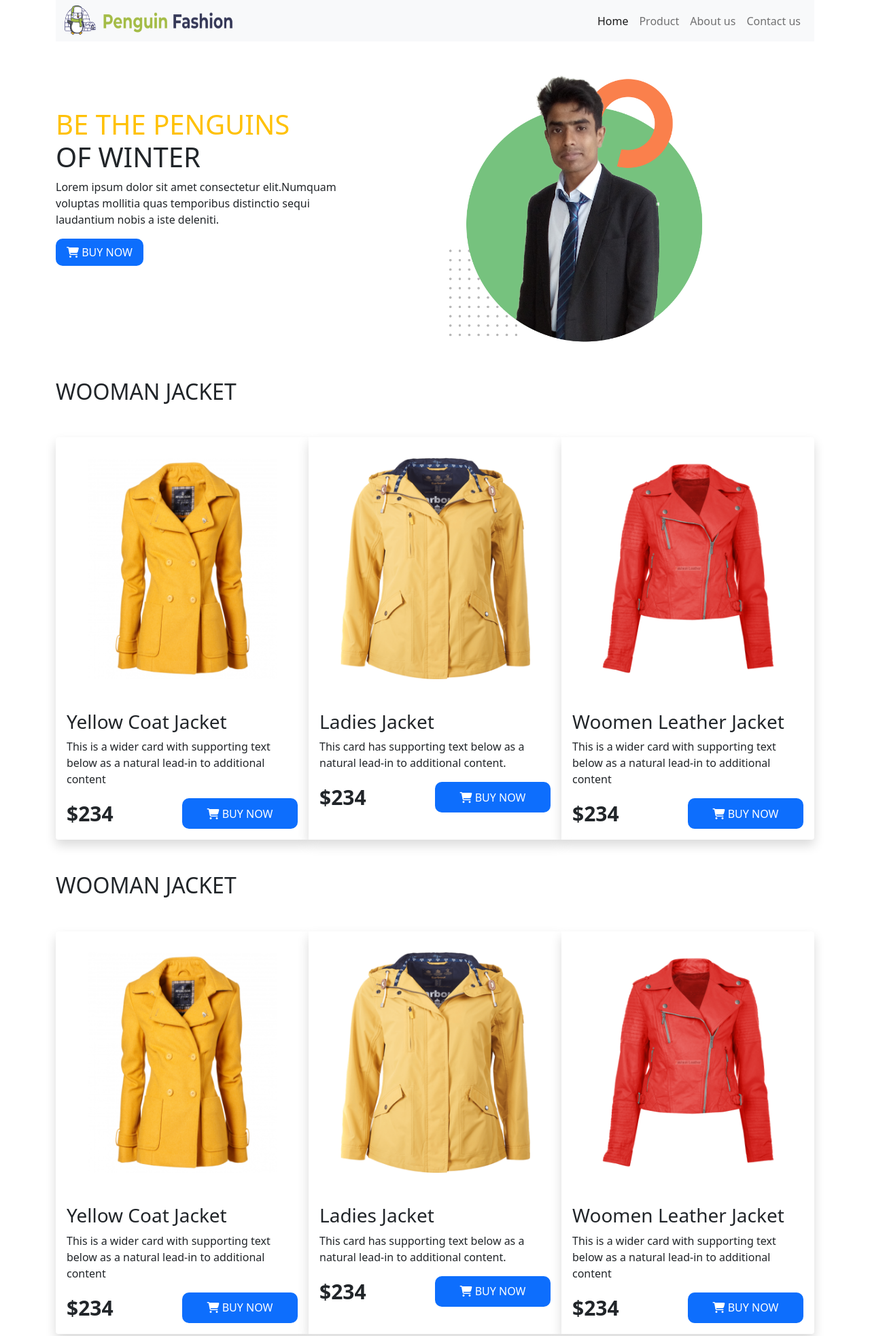
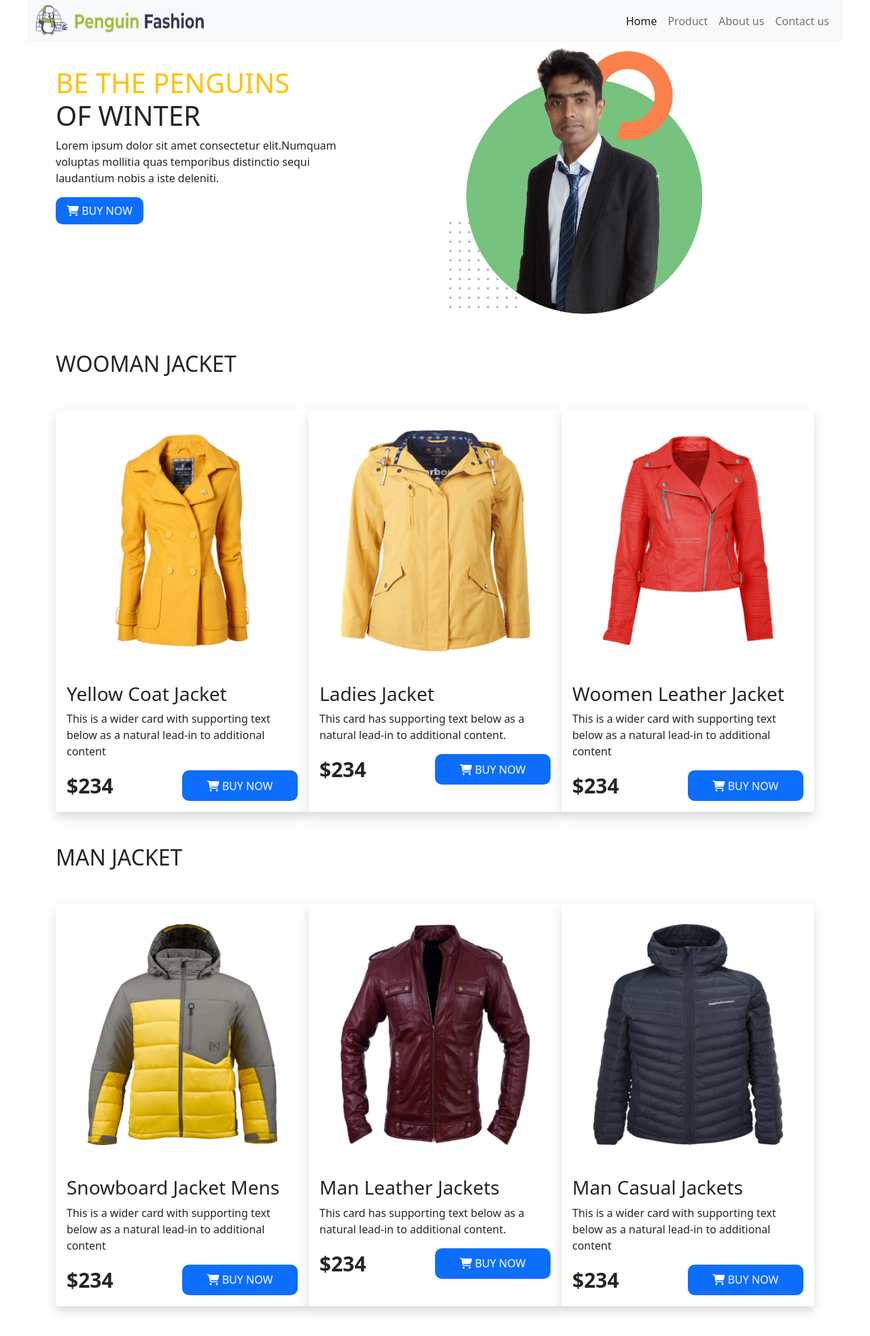
Before and after one commit to rasadulrashed/assignment-second-bootstrap, a plain HTML site: page index.html in a window 1280 px wide. Shown: the top 1965 px of the page at 68% size. Drawn offline with nearby package versions, Linux system fonts and the light colour scheme.

Commit message:
updated file late one

```diff
--- a/index.html
+++ b/index.html
@@ -28,13 +28,23 @@
             margin-right: 20px;
             margin-top: 7px;
         }
+        /* Media query use for responsive design */
+        @media (max-width: 780px) {
+            .content_winter{
+                width: 100%;
+            }
+         }
+         .navbar{
+             margin: 0px 40px;
+         }
+
     </style>
 </head>
 
 <body>
     <header class="container">
         <!-- navbar-light bg-light -->
-        <nav class="navbar navbar-expand-lg navbar-light bg-light">
+        <nav class="navbar navbar-expand-lg navbar-light bg-light fixed-top">
             <div class="container-fluid">
                 <div class="nav_img">
                     <a class="navbar-brand" href="#">
@@ -59,7 +69,7 @@
             </div>
         </nav>
         <div class="row mt-5">
-            <div style="margin-top: 50px;" class="col-6">
+            <div style="margin-top: 50px;" class="col-6 content_winter">
                 <div>
                     <h1 class="text-warning">BE THE PENGUINS <br><span class="text-dark"> OF WINTER</span></h1>
                     <p>Lorem ipsum dolor sit amet consectetur elit.Numquam <br> voluptas mollitia quas temporibus
@@ -70,7 +80,7 @@
                 </div>
             </div>
             <div class="col-6">
-                <img style="width: 400px; height: 400px;" src="images/profle.png" alt="">
+                <img style="width: 400px; height: 400px;margin-top: 20px;;" src="images/profle.png" alt="">
             </div>
         </div>
     </header>
@@ -126,12 +136,12 @@
         <!-- Second section lets go -->
 
         <section class="mt-5">
-            <h2>WOOMAN JACKET</h2>
+            <h2>MAN JACKET</h2>
             <div class="card-group mt-5">
                 <div class="card card_design justify-content-center align-items-center shadow">
-                    <img src="images/yellow co.png" class="card-img-top w-75 card_img" alt="...">
+                    <img src="images/sno.png" class="card-img-top w-75 card_img" alt="...">
                     <div class="card-body">
-                        <h3 class="card-title">Yellow Coat Jacket</h3>
+                        <h3 class="card-title">Snowboard Jacket Mens</h3>
                         <p class="card-text">This is a wider card with supporting text below as a natural lead-in to
                             additional content</p>
                         <div class="d-flex col-12">
@@ -143,9 +153,9 @@
                     </div>
                 </div>
                 <div class="card card_design justify-content-center align-items-center shadow">
-                    <img src="images/ladies ja.png" class="card-img-top w-75 card_img" alt="...">
+                    <img src="images/man.png" class="card-img-top w-75 card_img" alt="...">
                     <div class="card-body">
-                        <h3 class="card-title">Ladies Jacket</h3>
+                        <h3 class="card-title">Man Leather Jackets</h3>
                         <p class="card-text">This card has supporting text below as a natural lead-in to additional
                             content.
                         </p>
@@ -158,9 +168,9 @@
                     </div>
                 </div>
                 <div class="card card_design justify-content-center align-items-center shadow">
-                    <img src="images/women le.png" class="card-img-top w-75 card_img" alt="...">
+                    <img src="images/man c.png" class="card-img-top w-75 card_img" alt="...">
                     <div class="card-body">
-                        <h3 class="card-title">Woomen Leather Jacket</h3>
+                        <h3 class="card-title">Man Casual Jackets</h3>
                         <p class="card-text">This is a wider card with supporting text below as a natural lead-in to
                             additional content</p>
                         <div class="d-flex col-12">
```
Also changed, not shown: images/image 11.png (deleted), images/man c.png (added), images/man.png (added), images/sno.png (added), images/toppng 1.png (deleted), images/vippng 1.png (deleted).
